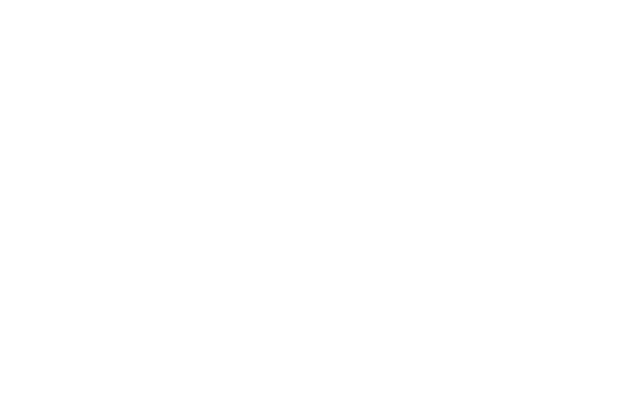
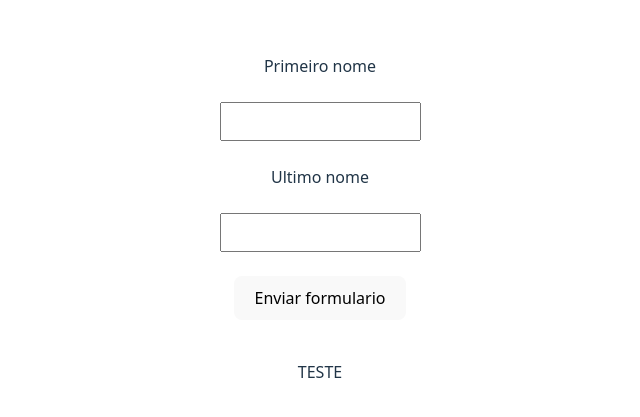
Before and after one commit to xOmilk/AulasTS, a React (Vite) app: page / in a window 1280 px wide. Shown: the part 173-590 px from the top of the page, without its empty margins (320-960 px from the left). Built offline with nearby package versions, Linux system fonts and the light colour scheme.

Commit message:
html Basico para demostrar reducer

```diff
--- a/src/App.tsx
+++ b/src/App.tsx
@@ -1,9 +1,10 @@
-import { useState } from "react";
 import "./App.css";
+import { Forms } from "./components/Forms";
 
 export function App() {
-	return <div>
-
-
-  </div>;
+	return (
+		<div>
+			<Forms />
+		</div>
+	);
 }
--- /dev/null
+++ b/src/components/Forms/index.tsx
@@ -0,0 +1,30 @@
+import styles from "./styles.module.css";
+
+export function Forms() {
+
+	function handleSubmit(){
+
+	}
+
+
+	return (
+
+		<form className={styles.form}>
+            <label htmlFor="FirstNameInput">Primeiro nome</label>
+			<input name="FirstNameInput" type="text" />
+            <label htmlFor="lastNameInput">Ultimo nome</label>
+			<input name="lastNameInput" type="text" />
+
+			<button type="button" onClick={handleSubmit}>Enviar formulario</button>
+
+
+			{true &&(
+
+				<div>
+					<p>TESTE</p>
+				</div>
+
+			)}
+		</form>
+	);
+}
--- /dev/null
+++ b/src/components/Forms/styles.module.css
@@ -0,0 +1,16 @@
+.form {
+	display: flex;
+	flex-flow: column wrap;
+	justify-content: center;
+	align-items: center;
+
+    gap: 1.5rem;
+
+	& input{
+		padding: 10px;
+	}
+
+	button{
+
+	}
+}
```
